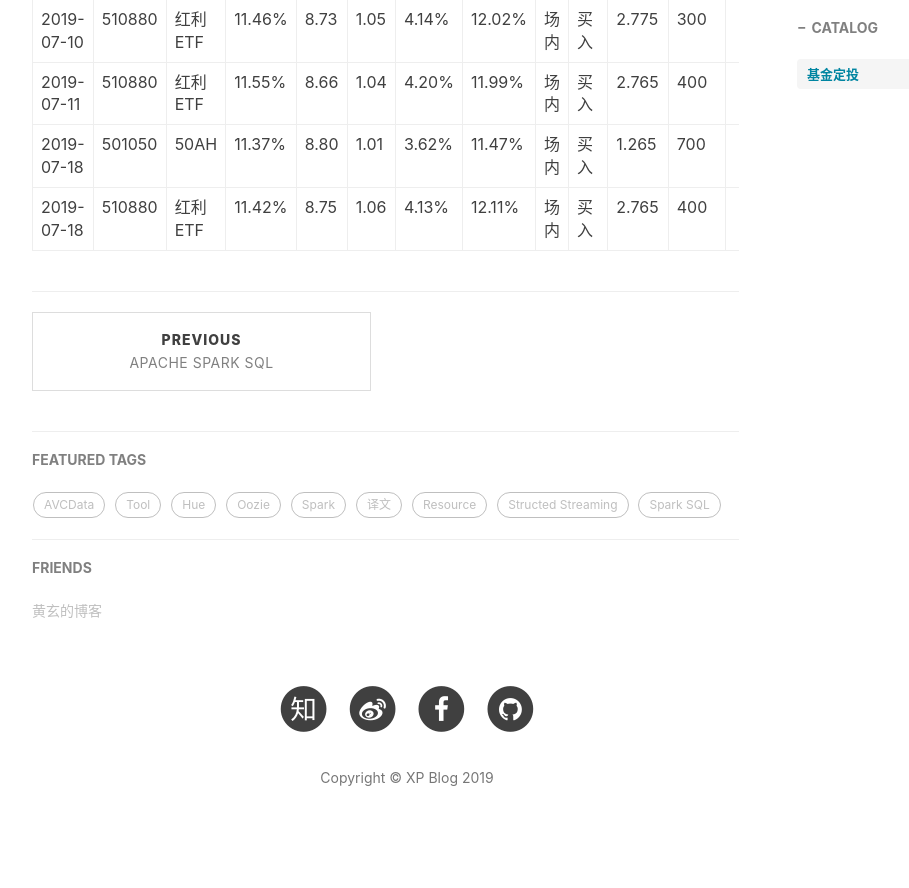
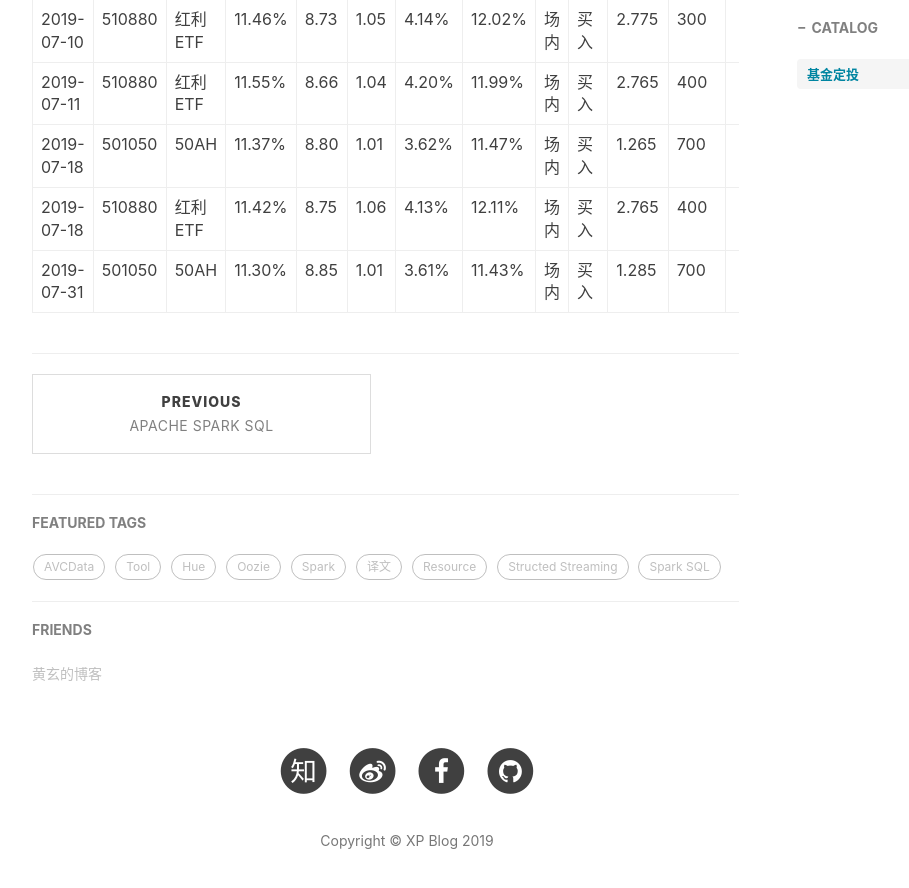
Before and after one commit to shoppingwang/shoppingwang.github.io, a Jekyll site: the page built from _posts/2019-07-02-investment-records.md, in a window 1280 px wide and 900 px high, scrolled down 1222 px. Shown: the top 888 px of the window, without its empty margins (233-1142 px from the left). Built offline with Jekyll 4.4.1, drawn with Linux system fonts in a browser that asks for light colours; nearby versions of some CDN libraries; comment, search, counter and statistics services are not loaded.

Commit message:
Init investment records

```diff
--- a/_posts/2019-07-02-investment-records.md
+++ b/_posts/2019-07-02-investment-records.md
@@ -28,3 +28,4 @@ tags:
 | 2019-07-11 | 510880 | 红利ETF | 11.55% | 8.66 | 1.04 | 4.20% | 11.99% | 场内 | 买入 | 2.765 | 400 |  |
 | 2019-07-18 | 501050 | 50AH | 11.37% | 8.80 | 1.01 | 3.62% | 11.47% | 场内 | 买入 | 1.265 | 700 |  |
 | 2019-07-18 | 510880 | 红利ETF | 11.42% | 8.75 | 1.06 | 4.13% | 12.11% | 场内 | 买入 | 2.765 | 400 |  |
+| 2019-07-31 | 501050 | 50AH | 11.30% | 8.85 | 1.01 | 3.61% | 11.43% | 场内 | 买入 | 1.285 | 700 |  |
```
